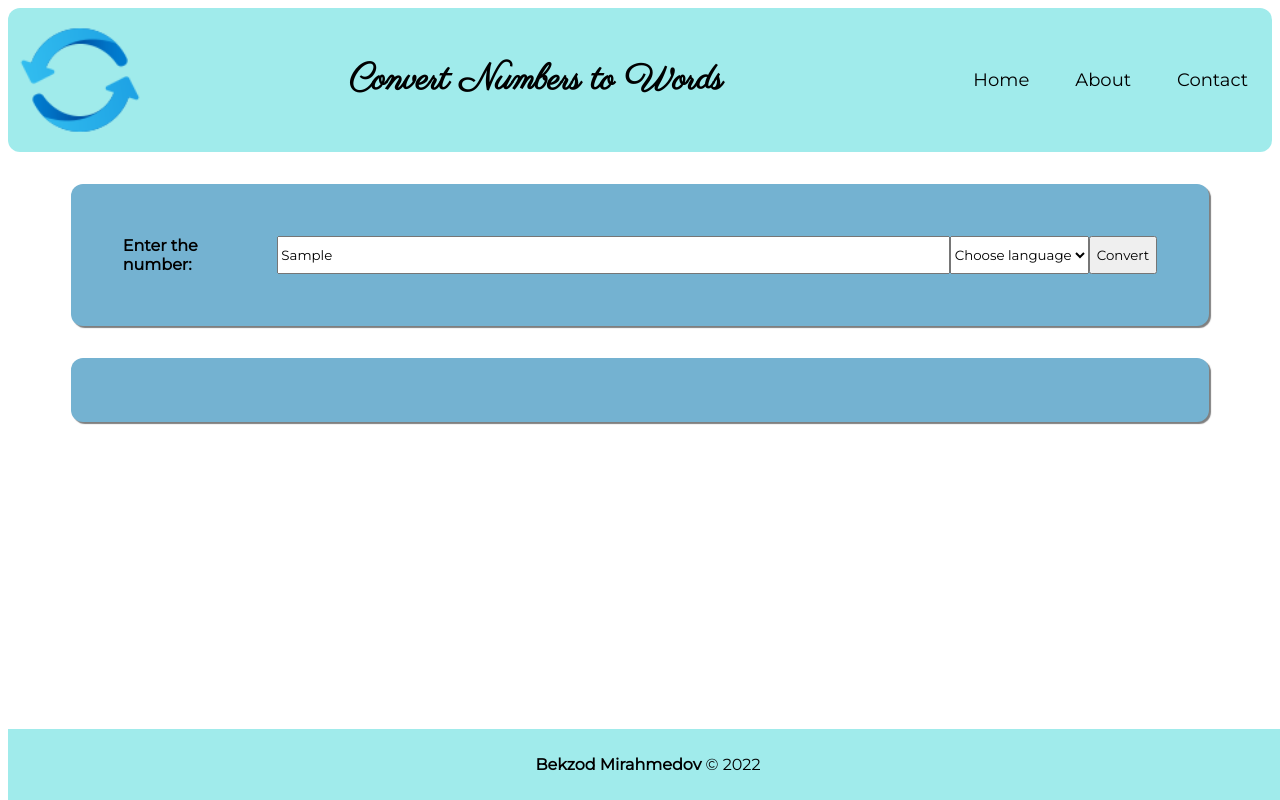
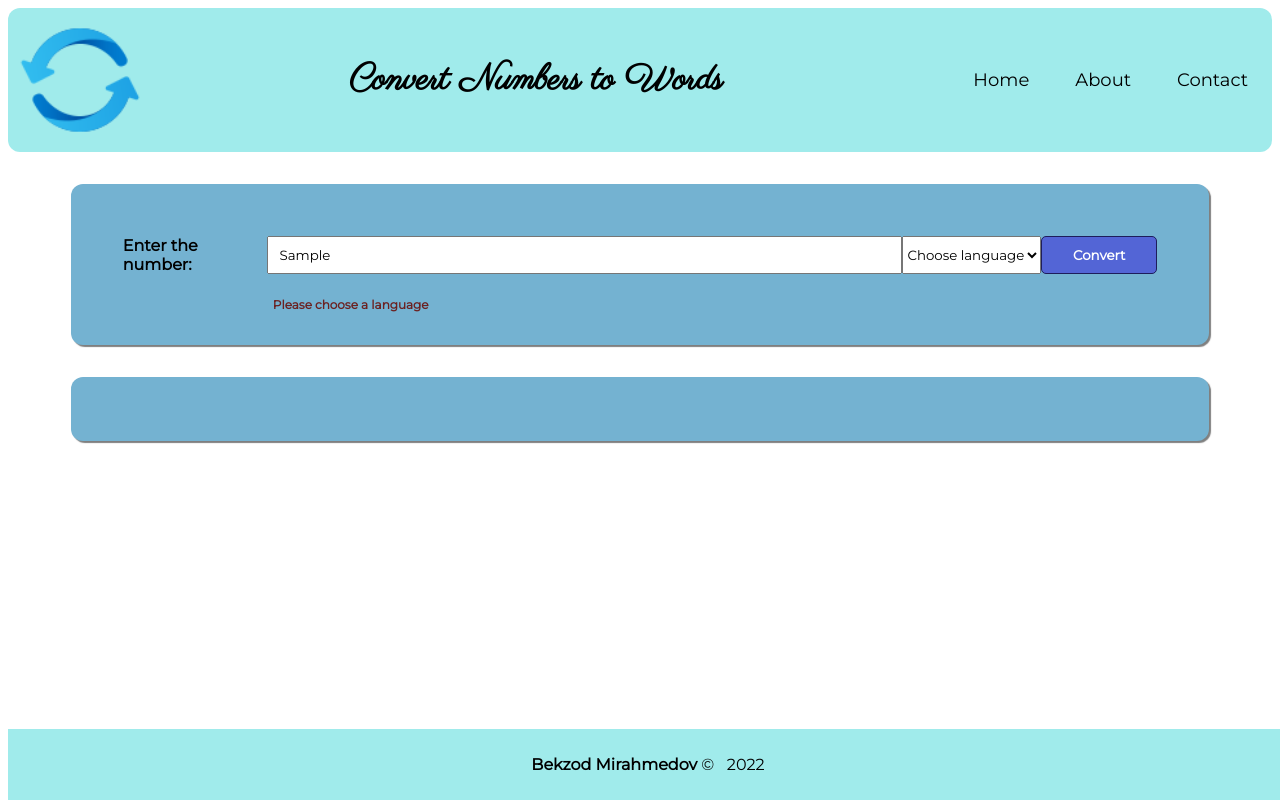
Before and after one commit to notarious2/numWordsApp, a Vue app: page / in a window 1280 px wide. Both pictures are taken after typing "Sample" into the empty fields and a click on the button "Convert". Built offline with nearby package versions, Linux system fonts and the light colour scheme.

Commit message:
added input validation message

```diff
--- a/src/App.vue
+++ b/src/App.vue
@@ -6,8 +6,14 @@
     <form @submit.prevent="setNumber">
       <div class="input-box">
         <label for="">Enter the number:</label>
-        <input type="text" ref="inputField" />
-        <select v-model="language" @change="langChanged">
+        <input
+          type="text"
+          ref="inputField"
+          v-model="typedNum"
+          @blur="clearError"
+          placeholder="Enter a number"
+        />
+        <select v-model="language" @change="langChanged" @blur="clearError">
           <option class="lang-placeholder" value="" selected disabled>
             Choose language
           </option>
@@ -18,6 +24,7 @@
         <button>Convert</button>
       </div>
     </form>
+    <span v-if="!inputIsValid" id="validity-message">{{ errorMsg }}</span>
   </base-card>
   <the-output :converted="enteredSum" :language="language.text"></the-output>
   <the-footer></the-footer>
@@ -33,6 +40,9 @@ export default {
   components: { TheOutput },
   data() {
     return {
+      typedNum: "",
+      inputIsValid: true,
+      errorMsg: "",
       language: "",
       enteredSum: "",
       languagesList: [
@@ -51,7 +61,30 @@ export default {
   },
   methods: {
     setNumber() {
+      if (this.typedNum === "" && this.language === "") {
+        this.errorMsg = "Please enter a number and choose language";
+        this.inputIsValid = false;
+        this.enteredSum = ""; //clearing to hide output box
+        return;
+      } else if (this.language === "") {
+        this.errorMsg = "Please choose a language";
+        this.inputIsValid = false;
+        this.enteredSum = "";
+        return;
+      } else if (this.typedNum === "") {
+        this.errorMsg = "Please enter a number";
+        this.inputIsValid = false;
+        this.enteredSum = "";
+        return;
+        //using regex to validate whether string can be converted to number:
+      } else if (!/^\d+$/.test(this.typedNum)) {
+        this.errorMsg = "Please enter a valid number";
+        this.inputIsValid = false;
+        this.enteredSum = "";
+        return;
+      }
       if (this.$refs.inputField.value && this.language) {
+        this.inputIsValid = true;
         this.enteredSum = writtenNumber(this.$refs.inputField.value, {
           lang: this.language.value,
         });
@@ -60,6 +93,9 @@ export default {
     langChanged() {
       this.enteredSum = "";
     },
+    clearError() {
+      this.inputIsValid = true;
+    },
   },
 };
 </script>
@@ -67,6 +103,14 @@ export default {
 <style>
 * {
   font-family: "Montserrat", sans-serif;
+}
+
+#validity-message {
+  text-align: center;
+  padding-left: 170px;
+  font-size: 12px;
+  color: rgb(107, 33, 33);
+  font-weight: bold;
 }
 
 .input-box {
@@ -86,5 +130,20 @@ export default {
 .input-box input {
   float: left;
   width: 80%;
+  padding-left: 10px;
+}
+.input-box button {
+  width: 150px;
+  border: solid 1px rgb(30, 29, 91);
+  border-radius: 5px;
+  background-color: rgb(83, 101, 214);
+  font-weight: bold;
+  color: white;
+}
+.input-box button:active {
+  box-shadow: 1px 1px 1px 1px rgba(0, 0, 0, 0.1);
+}
+.input-box button:hover {
+  background-color: rgb(30, 29, 91);
 }
 </style>
--- a/src/components/UI/TheFooter.vue
+++ b/src/components/UI/TheFooter.vue
@@ -3,7 +3,7 @@
     <div class="footer">
       <div class="footerContent">
         <p>
-          <strong>Bekzod Mirahmedov</strong> &copy;
+          <strong>Bekzod Mirahmedov</strong> &copy; &nbsp;
           {{ new Date().getFullYear() }}
         </p>
       </div>
```
